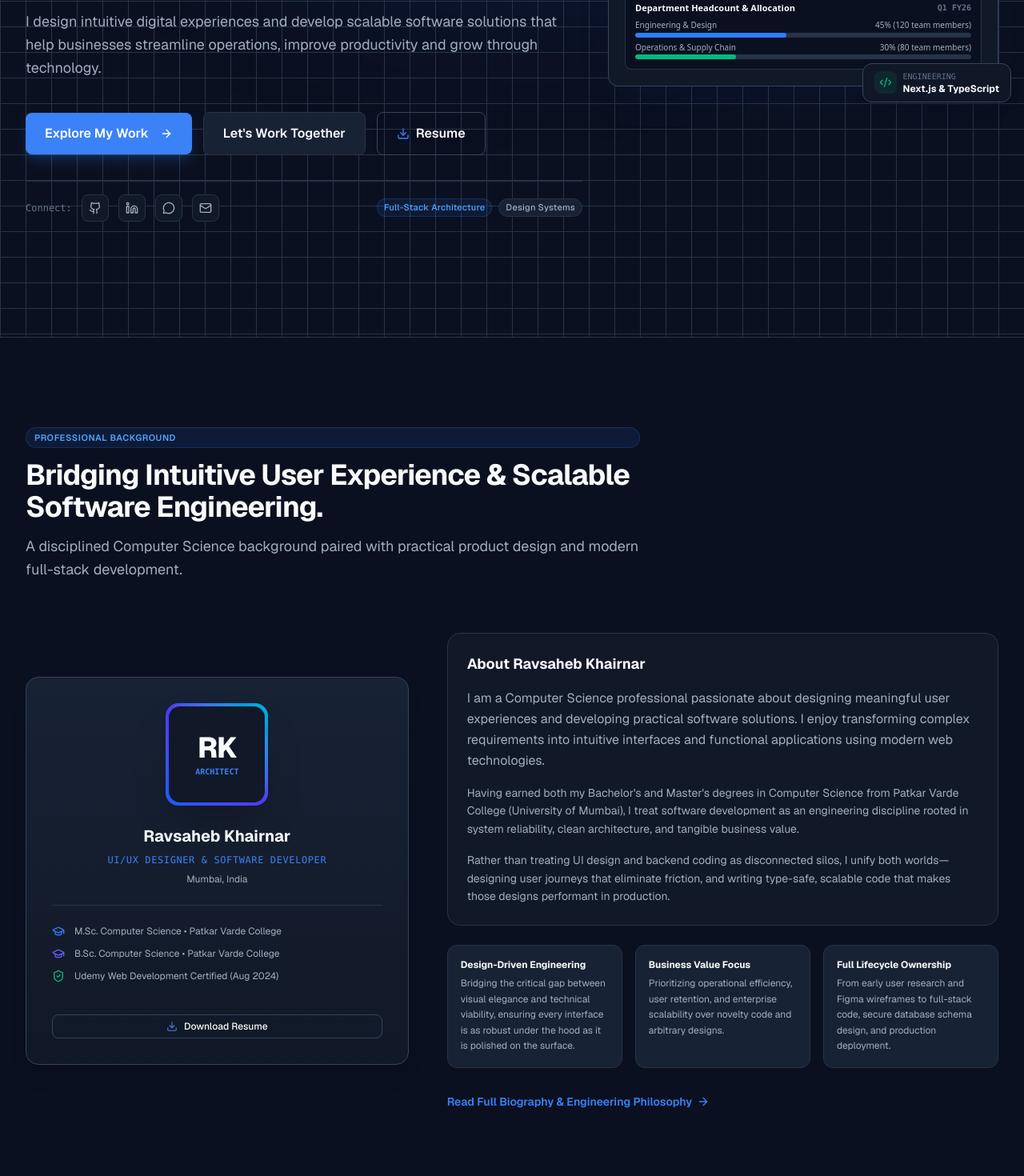
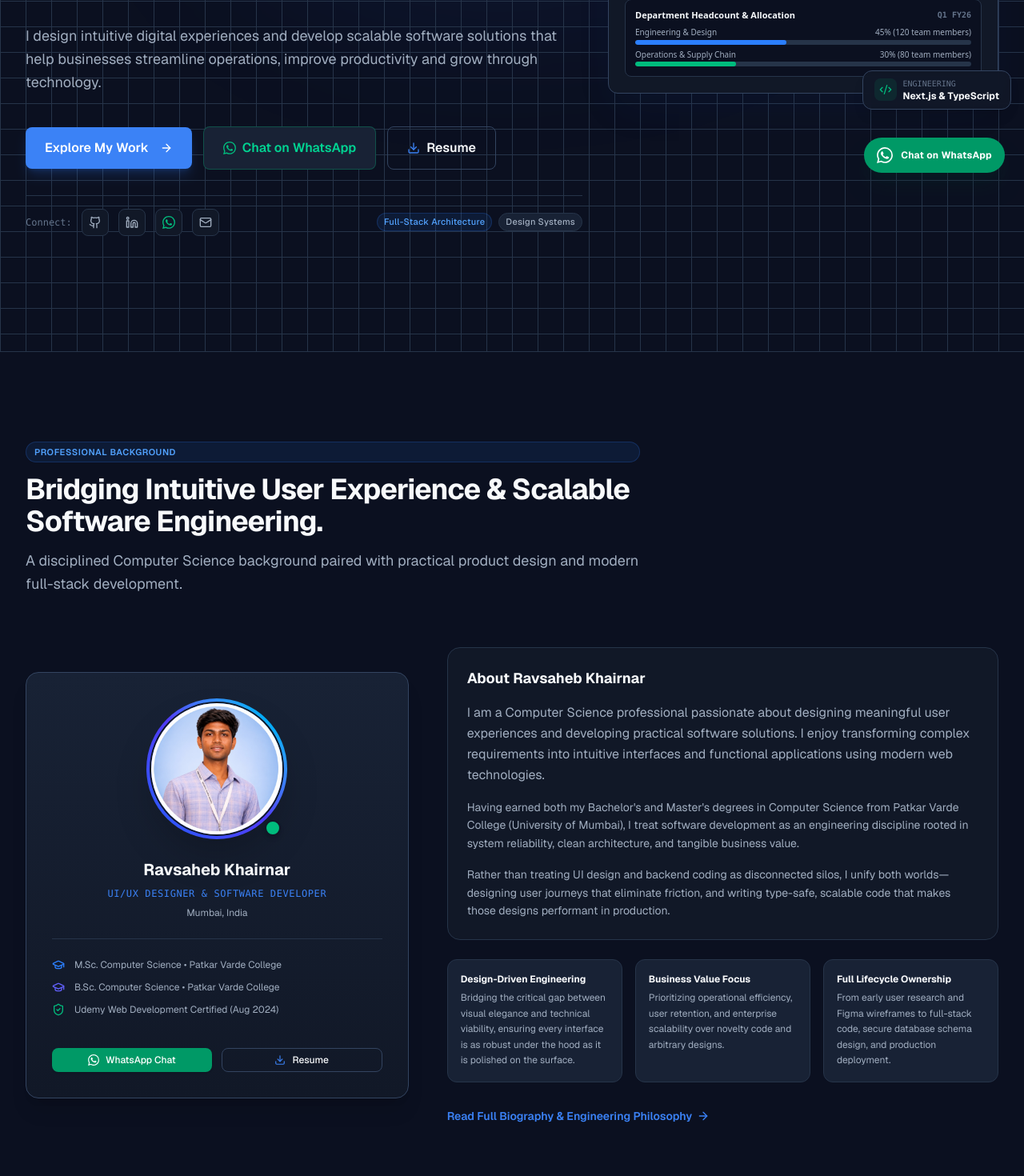
Before and after one commit to ravsaheb1228/portfolio, a Next.js app: page / in a window 1280 px wide. Shown: the part 560-2030 px from the top of the page at 80% size. Built offline with nearby package versions, Linux system fonts and the light colour scheme.

Commit message:
feat: add user profile portrait and configure real contact links (email, LinkedIn, GitHub, WhatsApp)

```diff
--- a/src/app/about/page.tsx
+++ b/src/app/about/page.tsx
@@ -1,4 +1,5 @@
 import type { Metadata } from "next";
+import Image from "next/image";
 import { personalData } from "@/data/personal";
 import { PageContainer } from "@/components/layout/PageContainer";
 import { SectionHeading } from "@/components/ui/SectionHeading";
@@ -12,6 +13,7 @@ import {
   Target,
   Sparkles,
 } from "lucide-react";
+import { WhatsApp } from "@/components/ui/Icons";
 
 export const metadata: Metadata = {
   title: "About Me",
@@ -32,15 +34,16 @@ export default function AboutPage() {
         {/* Left Column: Portrait & Highlights */}
         <div className="lg:col-span-5 space-y-6">
           <Card className="p-6 sm:p-8 space-y-6 bg-[var(--bg-surface)]">
-            <div className="w-28 h-28 mx-auto rounded-2xl bg-gradient-to-tr from-blue-600 via-indigo-600 to-cyan-500 p-1 shadow-xl">
-              <div className="w-full h-full rounded-[14px] bg-[var(--bg-surface)] flex flex-col items-center justify-center">
-                <span className="text-3xl font-extrabold text-[var(--text-primary)]">
-                  {personalData.initials}
-                </span>
-                <span className="text-[10px] font-mono text-[var(--accent)] font-bold mt-1">
-                  FULL-STACK
-                </span>
-              </div>
+            <div className="relative w-36 h-36 sm:w-44 sm:h-44 mx-auto rounded-full p-1 bg-gradient-to-tr from-blue-600 via-indigo-600 to-cyan-400 shadow-2xl">
+              <Image
+                src={personalData.avatar}
+                alt={personalData.name}
+                width={176}
+                height={176}
+                className="w-full h-full rounded-full object-cover border-2 border-[var(--bg-surface)]"
+                priority
+              />
+              <span className="absolute bottom-1 right-2 w-5 h-5 rounded-full bg-emerald-500 border-2 border-[var(--bg-surface)] shadow-md" />
             </div>
 
             <div className="text-center space-y-1">
@@ -99,6 +102,16 @@ export default function AboutPage() {
 
             <div className="pt-2 flex flex-col gap-2.5">
               <Button
+                href={personalData.contact.whatsapp}
+                external
+                variant="primary"
+                size="md"
+                className="w-full gap-2 bg-emerald-600 hover:bg-emerald-500 text-white"
+              >
+                <WhatsApp className="w-4 h-4" />
+                <span>Quick WhatsApp Chat (+91 85912 81388)</span>
+              </Button>
+              <Button
                 href={personalData.resume.viewUrl}
                 external
                 variant="outline"
@@ -108,8 +121,8 @@ export default function AboutPage() {
                 <Download className="w-4 h-4 text-[var(--accent)]" />
                 <span>Download Resume (PDF)</span>
               </Button>
-              <Button href="/contact" variant="primary" size="md" className="w-full">
-                <span>Let&apos;s Work Together</span>
+              <Button href="/contact" variant="secondary" size="md" className="w-full">
+                <span>Submit Project Inquiry</span>
                 <ArrowRight className="w-4 h-4 ml-1" />
               </Button>
             </div>
--- a/src/app/api/contact/route.ts
+++ b/src/app/api/contact/route.ts
@@ -58,7 +58,7 @@ export async function POST(req: NextRequest) {
           },
           body: JSON.stringify({
             from: "Portfolio Inquiry <onboarding@resend.dev>",
-            to: process.env.NOTIFICATION_EMAIL || "ravsahebkhairnar@gmail.com",
+            to: process.env.NOTIFICATION_EMAIL || "ravsahebkhairnar1228@gmail.com",
             subject: `[New Inquiry] ${validatedData.projectCategory} from ${validatedData.fullName} (${validatedData.companyName})`,
             html: `
               <h2>New Project Inquiry</h2>
--- a/src/app/layout.tsx
+++ b/src/app/layout.tsx
@@ -4,6 +4,7 @@ import "./globals.css";
 import { ThemeProvider } from "@/components/theme/ThemeProvider";
 import { Navbar } from "@/components/layout/Navbar";
 import { Footer } from "@/components/layout/Footer";
+import { WhatsAppButton } from "@/components/ui/WhatsAppButton";
 
 const geistSans = Geist({
   variable: "--font-geist-sans",
@@ -77,6 +78,7 @@ export default function RootLayout({
           <Navbar />
           <main className="flex-1">{children}</main>
           <Footer />
+          <WhatsAppButton />
         </ThemeProvider>
       </body>
     </html>
--- a/src/components/contact/ContactMethodCard.tsx
+++ b/src/components/contact/ContactMethodCard.tsx
@@ -1,6 +1,6 @@
 import React from "react";
-import { Mail, MessageCircle, ArrowUpRight } from "lucide-react";
-import { Github, Linkedin } from "@/components/ui/Icons";
+import { Mail, ArrowUpRight } from "lucide-react";
+import { Github, Linkedin, WhatsApp } from "@/components/ui/Icons";
 import { personalData } from "@/data/personal";
 
 export function ContactMethodCard() {
@@ -14,21 +14,21 @@ export function ContactMethodCard() {
     },
     {
       title: "WhatsApp Chat",
-      value: "Quick Discussion",
+      value: personalData.contact.phone,
       href: personalData.socials.whatsapp,
-      icon: <MessageCircle className="w-5 h-5 text-emerald-500" />,
-      subtext: "Fastest response for urgent queries",
+      icon: <WhatsApp className="w-5 h-5 text-emerald-500" />,
+      subtext: "Fastest response for urgent queries & scoping",
     },
     {
       title: "LinkedIn",
-      value: "Ravsaheb Khairnar",
+      value: "linkedin.com/in/ravsaheb-khairnar",
       href: personalData.socials.linkedin,
       icon: <Linkedin className="w-5 h-5 text-sky-500" />,
       subtext: "Connect professionally & review background",
     },
     {
       title: "GitHub Repository",
-      value: "github.com/ravsaheb",
+      value: "github.com/ravsaheb1228",
       href: personalData.socials.github,
       icon: <Github className="w-5 h-5 text-[var(--text-primary)]" />,
       subtext: "Inspect open-source code & repositories",
@@ -63,7 +63,10 @@ export function ContactMethodCard() {
                     <span>{channel.title}</span>
                     <ArrowUpRight className="w-3 h-3 opacity-0 group-hover:opacity-100 transition-opacity" />
                   </div>
-                  <div className="text-[11px] text-[var(--text-secondary)]">
+                  <div className="text-[11px] text-[var(--accent)] font-mono">
+                    {channel.value}
+                  </div>
+                  <div className="text-[10px] text-[var(--text-secondary)]">
                     {channel.subtext}
                   </div>
                 </div>
--- a/src/components/layout/Footer.tsx
+++ b/src/components/layout/Footer.tsx
@@ -5,11 +5,10 @@ import { servicesData } from "@/data/services";
 import { Button } from "@/components/ui/Button";
 import {
   Mail,
-  MessageCircle,
-  ArrowRight,
+    ArrowRight,
   MapPin,
 } from "lucide-react";
-import { Github, Linkedin } from "@/components/ui/Icons";
+import { Github, Linkedin, WhatsApp } from "@/components/ui/Icons";
 
 export function Footer() {
   const currentYear = 2026;
@@ -99,7 +98,7 @@ export function Footer() {
                 className="w-9 h-9 rounded-lg border border-[var(--border)] bg-[var(--bg-elevated)] flex items-center justify-center text-[var(--text-secondary)] hover:text-emerald-500 hover:border-emerald-500 transition-colors"
                 aria-label="WhatsApp conversation"
               >
-                <MessageCircle className="w-4 h-4" />
+                <WhatsApp className="w-4 h-4" />
               </a>
               <a
                 href={personalData.socials.email}
--- a/src/components/navigation/MobileNavigation.tsx
+++ b/src/components/navigation/MobileNavigation.tsx
@@ -8,7 +8,7 @@ import { personalData } from "@/data/personal";
 import { Button } from "@/components/ui/Button";
 import { ThemeToggle } from "@/components/theme/ThemeToggle";
 import { Menu, X, ArrowRight, Mail } from "lucide-react";
-import { Github, Linkedin } from "@/components/ui/Icons";
+import { Github, Linkedin, WhatsApp } from "@/components/ui/Icons";
 import { cn } from "@/lib/utils";
 
 export function MobileNavigation() {
@@ -114,10 +114,22 @@ export function MobileNavigation() {
           {/* Bottom Actions inside Drawer */}
           <div className="p-6 border-t border-[var(--border)] bg-[var(--bg-surface)] space-y-3">
             <Button
-              href="/contact"
+              href={personalData.contact.whatsapp}
+              external
               variant="primary"
               size="lg"
-              className="w-full shadow-lg"
+              className="w-full shadow-lg bg-emerald-600 hover:bg-emerald-500 gap-2"
+              onClick={() => setIsOpen(false)}
+            >
+              <WhatsApp className="w-4 h-4" />
+              <span>Chat on WhatsApp (+91 85912 81388)</span>
+            </Button>
+
+            <Button
+              href="/contact"
+              variant="secondary"
+              size="md"
+              className="w-full"
               onClick={() => setIsOpen(false)}
             >
               Discuss Your Project
@@ -143,6 +155,15 @@ export function MobileNavigation() {
                 <Linkedin className="w-5 h-5" />
               </a>
               <a
+                href={personalData.socials.whatsapp}
+                target="_blank"
+                rel="noreferrer"
+                className="p-2 rounded-lg hover:text-emerald-500 hover:bg-[var(--bg-elevated)]"
+                aria-label="WhatsApp Chat"
+              >
+                <WhatsApp className="w-5 h-5 text-emerald-500" />
+              </a>
+              <a
                 href={personalData.socials.email}
                 className="p-2 rounded-lg hover:text-[var(--text-primary)] hover:bg-[var(--bg-elevated)]"
                 aria-label="Send direct email"
--- a/src/components/sections/AboutSection.tsx
+++ b/src/components/sections/AboutSection.tsx
@@ -1,4 +1,5 @@
 import React from "react";
+import Image from "next/image";
 import Link from "next/link";
 import { personalData } from "@/data/personal";
 import { SectionHeading } from "@/components/ui/SectionHeading";
@@ -9,6 +10,7 @@ import {
   ArrowRight,
   ShieldCheck,
 } from "lucide-react";
+import { WhatsApp } from "@/components/ui/Icons";
 
 export function AboutSection() {
   return (
@@ -24,16 +26,17 @@ export function AboutSection() {
           {/* Left Column: Portrait & Credentials Box */}
           <div className="lg:col-span-5 space-y-6">
             <div className="relative rounded-2xl border border-[var(--border-strong)] bg-gradient-to-b from-[var(--bg-elevated)] to-[var(--bg-surface)] p-6 sm:p-8 overflow-hidden shadow-xl">
-              {/* Abstract Avatar Visual Placeholder */}
-              <div className="w-28 h-28 sm:w-32 sm:h-32 mx-auto rounded-2xl bg-gradient-to-tr from-blue-600 via-indigo-600 to-cyan-500 p-1 shadow-2xl">
-                <div className="w-full h-full rounded-[14px] bg-[var(--bg-surface)] flex flex-col items-center justify-center">
-                  <span className="text-3xl sm:text-4xl font-extrabold tracking-tight text-[var(--text-primary)]">
-                    {personalData.initials}
-                  </span>
-                  <span className="text-[10px] font-mono text-[var(--accent)] font-semibold mt-0.5">
-                    ARCHITECT
-                  </span>
-                </div>
+              {/* Profile Photo Visual */}
+              <div className="relative w-36 h-36 sm:w-44 sm:h-44 mx-auto rounded-full p-1 bg-gradient-to-tr from-blue-600 via-indigo-600 to-cyan-400 shadow-2xl">
+                <Image
+                  src={personalData.avatar}
+                  alt={personalData.name}
+                  width={176}
+                  height={176}
+                  className="w-full h-full rounded-full object-cover border-2 border-[var(--bg-surface)]"
+                  priority
+                />
+                <span className="absolute bottom-1 right-2 w-5 h-5 rounded-full bg-emerald-500 border-2 border-[var(--bg-surface)] shadow-md" />
               </div>
 
               {/* Bio summary in card */}
@@ -65,7 +68,17 @@ export function AboutSection() {
                 </div>
               </div>
 
-              <div className="mt-6 pt-4 flex gap-3">
+              <div className="mt-6 pt-4 flex flex-col sm:flex-row gap-3">
+                <Button
+                  href={personalData.contact.whatsapp}
+                  external
+                  variant="primary"
+                  size="sm"
+                  className="w-full gap-2 bg-emerald-600 hover:bg-emerald-500"
+                >
+                  <WhatsApp className="w-3.5 h-3.5" />
+                  <span>WhatsApp Chat</span>
+                </Button>
                 <Button
                   href={personalData.resume.viewUrl}
                   external
@@ -74,7 +87,7 @@ export function AboutSection() {
                   className="w-full gap-2"
                 >
                   <Download className="w-3.5 h-3.5 text-[var(--accent)]" />
-                  <span>Download Resume</span>
+                  <span>Resume</span>
                 </Button>
               </div>
             </div>
--- a/src/components/sections/HeroSection.tsx
+++ b/src/components/sections/HeroSection.tsx
@@ -1,6 +1,7 @@
 "use client";
 
 import React from "react";
+import Image from "next/image";
 import { personalData } from "@/data/personal";
 import { Button } from "@/components/ui/Button";
 import { Badge } from "@/components/ui/Badge";
@@ -9,11 +10,10 @@ import {
   ArrowRight,
   Download,
   Mail,
-  MessageCircle,
   Layers,
   Code2,
 } from "lucide-react";
-import { Github, Linkedin } from "@/components/ui/Icons";
+import { Github, Linkedin, WhatsApp } from "@/components/ui/Icons";
 
 export function HeroSection() {
   return (
@@ -25,7 +25,20 @@ export function HeroSection() {
         <div className="grid grid-cols-1 lg:grid-cols-12 gap-12 lg:gap-8 items-center">
           {/* Left Column: Headline, Bio & Calls to Action */}
           <div className="lg:col-span-7 space-y-6 sm:space-y-8 text-left">
-            {/* Availability Pill */}
+            {/* Availability & Profile Quick Badge */}
+            <div className="flex flex-wrap items-center gap-3">
+              <div className="relative w-12 h-12 rounded-full p-0.5 bg-gradient-to-tr from-blue-600 via-indigo-600 to-cyan-400 shrink-0 shadow-md">
+                <Image
+                  src={personalData.avatar}
+                  alt={personalData.name}
+                  width={48}
+                  height={48}
+                  className="w-full h-full rounded-full object-cover"
+                  priority
+                />
+                <span className="absolute bottom-0 right-0 w-3.5 h-3.5 rounded-full bg-emerald-500 border-2 border-[var(--bg-base)]" />
+              </div>
+
               <div className="inline-flex items-center gap-2 px-3 py-1.5 rounded-full border border-emerald-500/30 bg-emerald-500/10 text-emerald-600 dark:text-emerald-400 text-xs font-semibold tracking-wide">
                 <span className="w-2 h-2 rounded-full bg-emerald-500 animate-pulse" />
                 <span>{personalData.availability.status}</span>
@@ -33,6 +46,7 @@ export function HeroSection() {
                 <span className="text-xs font-normal text-[var(--text-secondary)]">
                   {personalData.availability.type}
                 </span>
+              </div>
             </div>
 
             {/* Main Headline */}
@@ -59,8 +73,15 @@ export function HeroSection() {
                 <span>Explore My Work</span>
                 <ArrowRight className="w-4 h-4 ml-1" />
               </Button>
-              <Button href="/contact" variant="secondary" size="lg">
-                <span>Let&apos;s Work Together</span>
+              <Button
+                href={personalData.contact.whatsapp}
+                external
+                variant="secondary"
+                size="lg"
+                className="gap-2 border-emerald-500/30 text-emerald-600 dark:text-emerald-400 hover:bg-emerald-500/10 hover:border-emerald-500/50"
+              >
+                <WhatsApp className="w-4 h-4 text-emerald-500" />
+                <span>Chat on WhatsApp</span>
               </Button>
               <Button
                 href={personalData.resume.viewUrl}
@@ -103,7 +124,7 @@ export function HeroSection() {
                   className="p-2 rounded-lg border border-[var(--border)] bg-[var(--bg-surface)] text-[var(--text-secondary)] hover:text-emerald-500 hover:border-emerald-500 transition-colors"
                   aria-label="WhatsApp"
                 >
-                  <MessageCircle className="w-4 h-4" />
+                  <WhatsApp className="w-4 h-4 text-emerald-500" />
                 </a>
                 <a
                   href={personalData.socials.email}
--- a/src/components/ui/Icons.tsx
+++ b/src/components/ui/Icons.tsx
@@ -49,16 +49,11 @@ export function WhatsApp({ className = "w-4 h-4", ...props }: IconProps) {
     <svg
       role="img"
       viewBox="0 0 24 24"
-      fill="none"
-      stroke="currentColor"
-      strokeWidth="2"
-      strokeLinecap="round"
-      strokeLinejoin="round"
+      fill="currentColor"
       className={className}
       {...props}
     >
-      <path d="M3 21l1.65-3.8a9 9 0 1 1 3.4 2.9L3 21" />
-      <path d="M9 10a.5.5 0 0 0 1 0V9a.5.5 0 0 0-1 0v1a5 5 0 0 0 5 5h1a.5.5 0 0 0 0-1h-1a.5.5 0 0 0 0 1" />
+      <path d="M17.472 14.382c-.297-.149-1.758-.867-2.03-.967-.273-.099-.471-.148-.67.15-.197.297-.767.966-.94 1.164-.173.199-.347.223-.644.075-.297-.15-1.255-.463-2.39-1.475-.883-.788-1.48-1.761-1.653-2.059-.173-.297-.018-.458.13-.606.134-.133.298-.347.446-.52.149-.174.198-.298.298-.497.099-.198.05-.371-.025-.52-.075-.149-.669-1.612-.916-2.207-.242-.579-.487-.5-.669-.51-.173-.008-.371-.01-.57-.01-.198 0-.52.074-.792.372-.272.297-1.04 1.016-1.04 2.479 0 1.462 1.065 2.875 1.213 3.074.149.198 2.096 3.2 5.077 4.487.709.306 1.262.489 1.694.625.712.227 1.36.195 1.871.118.571-.085 1.758-.719 2.006-1.413.248-.694.248-1.289.173-1.413-.074-.124-.272-.198-.57-.347m-5.421 7.403h-.004a9.87 9.87 0 01-5.031-1.378l-.361-.214-3.741.982.998-3.648-.235-.374a9.86 9.86 0 01-1.51-5.26c.001-5.45 4.436-9.884 9.888-9.884 2.64 0 5.122 1.03 6.988 2.898a9.825 9.825 0 012.893 6.994c-.003 5.45-4.437 9.884-9.885 9.884m8.413-18.297A11.815 11.815 0 0012.05 0C5.495 0 .16 5.335.157 11.892c0 2.096.547 4.142 1.588 5.945L.057 24l6.305-1.654a11.882 11.882 0 005.683 1.448h.005c6.554 0 11.89-5.335 11.893-11.893a11.821 11.821 0 00-3.48-8.413z" />
     </svg>
   );
 }
--- /dev/null
+++ b/src/components/ui/WhatsAppButton.tsx
@@ -0,0 +1,27 @@
+"use client";
+
+import React from "react";
+import { personalData } from "@/data/personal";
+import { WhatsApp } from "@/components/ui/Icons";
+
+export function WhatsAppButton() {
+  return (
+    <aside aria-label="WhatsApp quick contact" className="fixed bottom-6 right-6 z-40 group">
+      <a
+        href={personalData.contact.whatsapp}
+        target="_blank"
+        rel="noopener noreferrer"
+        aria-label="Chat with Ravsaheb Khairnar on WhatsApp"
+        className="flex items-center gap-2.5 px-4 py-3 rounded-full bg-emerald-600 hover:bg-emerald-500 text-white shadow-xl shadow-emerald-950/20 hover:shadow-emerald-500/30 transition-all duration-300 hover:scale-105 focus-visible:outline-2 focus-visible:outline-emerald-400"
+      >
+        <span className="relative flex items-center justify-center">
+          <WhatsApp className="w-5 h-5 text-white" />
+          <span className="absolute -top-1 -right-1 w-2.5 h-2.5 rounded-full bg-emerald-300 animate-ping" />
+        </span>
+        <span className="text-xs font-bold tracking-wide hidden sm:inline-block">
+          Chat on WhatsApp
+        </span>
+      </a>
+    </aside>
+  );
+}
--- a/src/data/personal.ts
+++ b/src/data/personal.ts
@@ -2,6 +2,7 @@ export const personalData = {
   name: "Ravsaheb Khairnar",
   initials: "RK",
   title: "UI/UX Designer & Software Developer",
+  avatar: "/images/profile.jpg",
   roles: [
     "UI/UX Designer",
     "Frontend Developer",
@@ -20,16 +21,16 @@ export const personalData = {
     type: "Contract / Full-time / Freelance",
   },
   contact: {
-    email: "ravsahebkhairnar@gmail.com",
-    phone: "+91 98765 43210", // Configurable placeholder
-    whatsapp: "https://wa.me/919876543210", // Configurable
-    meetingUrl: "https://calendly.com", // Configurable meeting link
+    email: "ravsahebkhairnar1228@gmail.com",
+    phone: "+91 85912 81388",
+    whatsapp: "https://wa.me/918591281388?text=Hello%20Ravsaheb%2C%20I%20came%20across%20your%20portfolio%20and%20would%20like%20to%20discuss%20a%20project.",
+    meetingUrl: "https://calendly.com",
   },
   socials: {
-    github: "https://github.com/ravsaheb",
-    linkedin: "https://linkedin.com/in/ravsaheb-khairnar",
-    email: "mailto:ravsahebkhairnar@gmail.com",
-    whatsapp: "https://wa.me/919876543210",
+    github: "https://github.com/ravsaheb1228",
+    linkedin: "https://www.linkedin.com/in/ravsaheb-khairnar/",
+    email: "mailto:ravsahebkhairnar1228@gmail.com",
+    whatsapp: "https://wa.me/918591281388?text=Hello%20Ravsaheb%2C%20I%20came%20across%20your%20portfolio%20and%20would%20like%20to%20discuss%20a%20project.",
   },
   resume: {
     viewUrl: "/resume/Ravsaheb_Khairnar_Resume.pdf",
```
Also changed, not shown: public/images/profile.jpg (added). Lines whose indentation alone changed are shown as unchanged.
